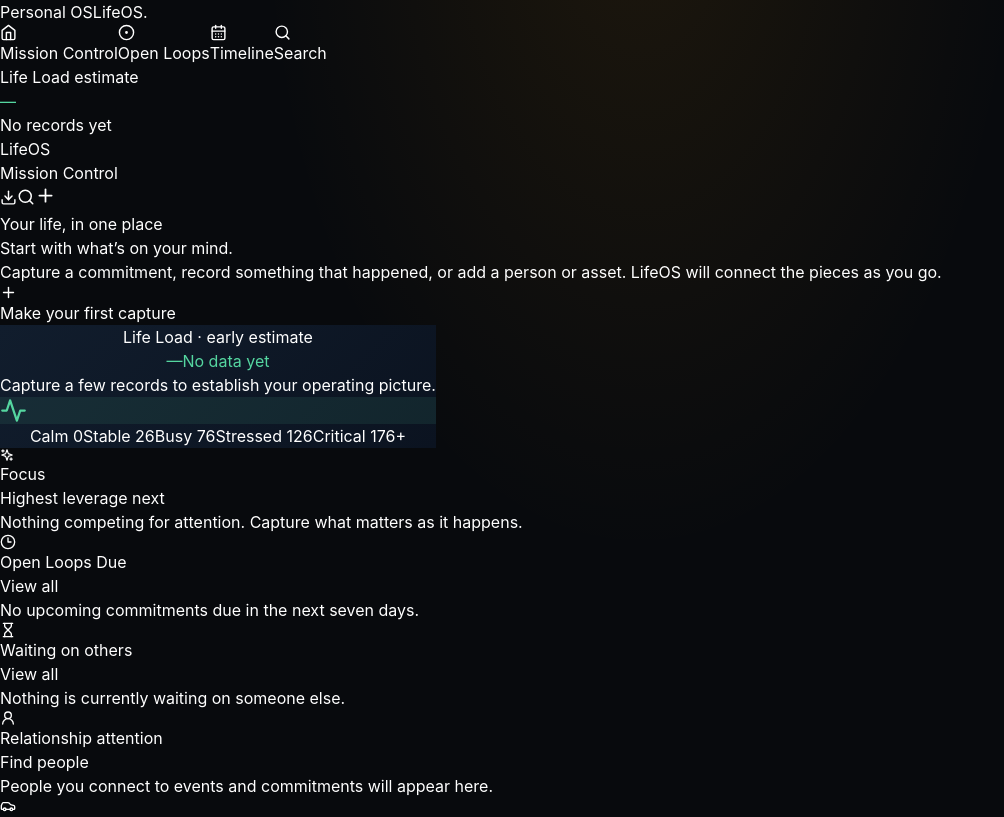
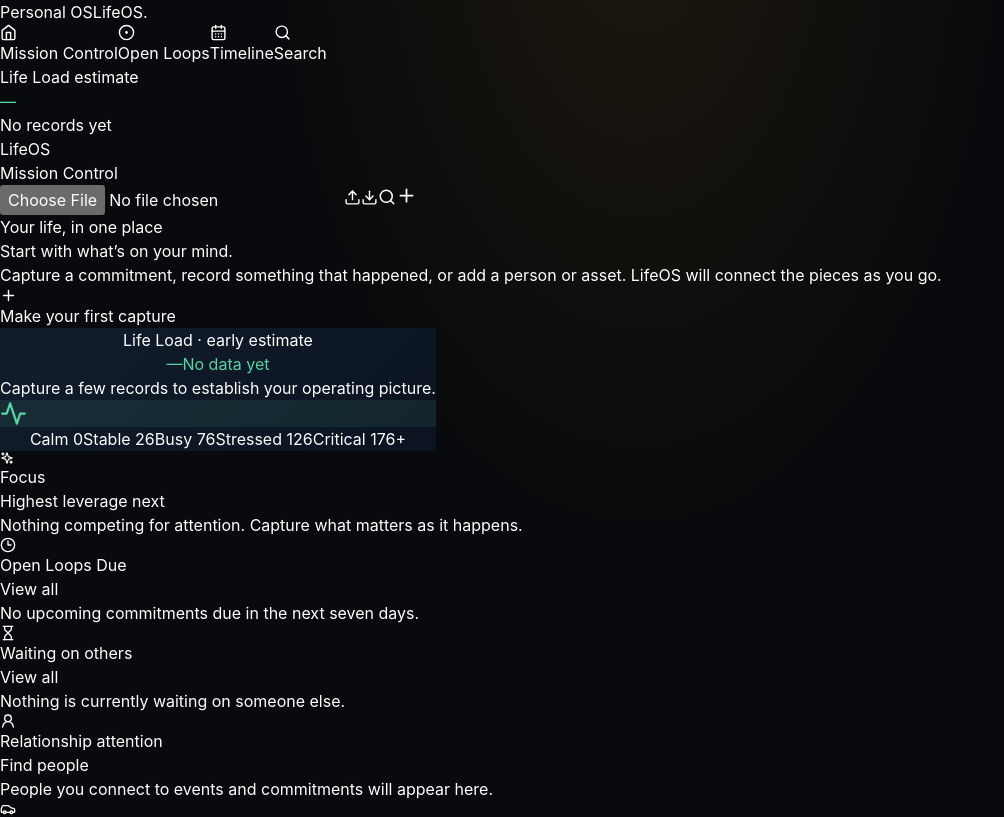
Before and after one commit to 5cxxpb2yrr-ui/lifeos-gemini, a React (Vite) app in the folder apps/web/: page / in a window 1280 px wide. Shown: the top 817 px of the page, without its empty margins (0-1004 px from the left). Built offline with nearby package versions, Linux system fonts and the light colour scheme.

Commit message:
Add safe workspace restore from exported LifeOS backup

```diff
--- a/apps/web/src/App.tsx
+++ b/apps/web/src/App.tsx
@@ -1,8 +1,8 @@
-import { useEffect, useMemo, useState, type FormEvent, type ReactNode } from 'react';
+import { useEffect, useMemo, useRef, useState, type FormEvent, type ReactNode } from 'react';
 import {
   Activity, ArrowLeft, ArrowRight, Bell, CalendarDays, Check, ChevronRight,
   CircleDot, Clock3, Home, Plus, Search, Sparkles, UserRound, Car, X,
-  AlertTriangle, Link2, Inbox, Hourglass, CheckCircle2, SlidersHorizontal, Download,
+  AlertTriangle, Link2, Inbox, Hourglass, CheckCircle2, SlidersHorizontal, Download, Upload,
 } from 'lucide-react';
 import { resolveLifeLoad, type LifeObject, type LifeObjectType, type LoopPriority, type LoopStatus } from '@lifeos/domain';
 
@@ -44,6 +44,7 @@ export default function App() {
   const [editNotes, setEditNotes] = useState('');
   const [linkTargetId, setLinkTargetId] = useState('');
   const [areaDraft, setAreaDraft] = useState('');
+  const backupInputRef = useRef<HTMLInputElement>(null);
   const current = screenStack[screenStack.length - 1];
   const activeDetail = typeof current === 'object' ? objects.find((item) => item.id === current.detailId) : undefined;
   const load = useMemo(() => resolveLifeLoad(objects), [objects]);
@@ -83,6 +84,23 @@ export default function App() {
     anchor.download = 'lifeos-backup-' + new Date().toISOString().slice(0, 10) + '.json';
     anchor.click();
     URL.revokeObjectURL(url);
+  }
+  async function importWorkspace(event: React.ChangeEvent<HTMLInputElement>) {
+    const file = event.target.files?.[0];
+    if (!file) return;
+    try {
+      const parsed = JSON.parse(await file.text());
+      const imported = Array.isArray(parsed) ? parsed : parsed.objects;
+      if (!Array.isArray(imported) || imported.some((item) => !item || typeof item.id !== 'string' || typeof item.title !== 'string' || !['event','loop','person','asset'].includes(item.type))) throw new Error('This is not a valid LifeOS backup.');
+      if (!window.confirm('Replace the records in this browser with the records from this backup?')) return;
+      setObjects(imported.map((item) => ({ ...item, areas: item.areas ?? item.streams ?? [], relatedIds: Array.isArray(item.relatedIds) ? item.relatedIds : [] })));
+      setScreenStack(['home']);
+      setCaptureOpen(false);
+    } catch (error) {
+      window.alert(error instanceof Error ? error.message : 'Could not restore this backup.');
+    } finally {
+      event.target.value = '';
+    }
   }
   function addObjects(items: LifeObject[]) { setObjects((all) => [...items, ...all.map((existing) => { const links = items.filter((item) => item.relatedIds.includes(existing.id)).map((item) => item.id); return links.length ? { ...existing, relatedIds: [...new Set([...existing.relatedIds, ...links])] } : existing; })]); }
   function addObject(item: LifeObject) { addObjects([item]); }
@@ -168,7 +186,7 @@ export default function App() {
                 <div className="min-w-0"><p className="text-[10px] font-bold uppercase tracking-[.2em] text-blue-300 md:hidden">LifeOS</p><h1 className="truncate text-xl font-bold tracking-tight sm:text-2xl">{pageTitle}</h1></div>
               </div>
               <div className="flex shrink-0 items-center gap-2">
-                <button onClick={exportWorkspace} aria-label="Download backup" title="Download a backup of this browser workspace" className="grid h-10 w-10 place-items-center rounded-xl border border-white/10 text-slate-300 hover:bg-white/5"><Download size={17}/></button><button onClick={() => go('search')} aria-label="Search" className="grid h-10 w-10 place-items-center rounded-xl border border-white/10 text-slate-300 hover:bg-white/5"><Search size={18}/></button>
+                <input ref={backupInputRef} type="file" accept="application/json,.json" onChange={importWorkspace} className="hidden"/><button onClick={()=>backupInputRef.current?.click()} aria-label="Restore backup" title="Restore a LifeOS backup" className="grid h-10 w-10 place-items-center rounded-xl border border-white/10 text-slate-300 hover:bg-white/5"><Upload size={17}/></button><button onClick={exportWorkspace} aria-label="Download backup" title="Download a backup of this browser workspace" className="grid h-10 w-10 place-items-center rounded-xl border border-white/10 text-slate-300 hover:bg-white/5"><Download size={17}/></button><button onClick={() => go('search')} aria-label="Search" className="grid h-10 w-10 place-items-center rounded-xl border border-white/10 text-slate-300 hover:bg-white/5"><Search size={18}/></button>
                 <button onClick={openCapture} aria-label="Capture" className="grid h-10 w-10 place-items-center rounded-xl bg-amber-400 text-slate-950 shadow-[0_0_22px_rgba(251,191,36,.2)]"><Plus size={21}/></button>
               </div>
             </div>
```
